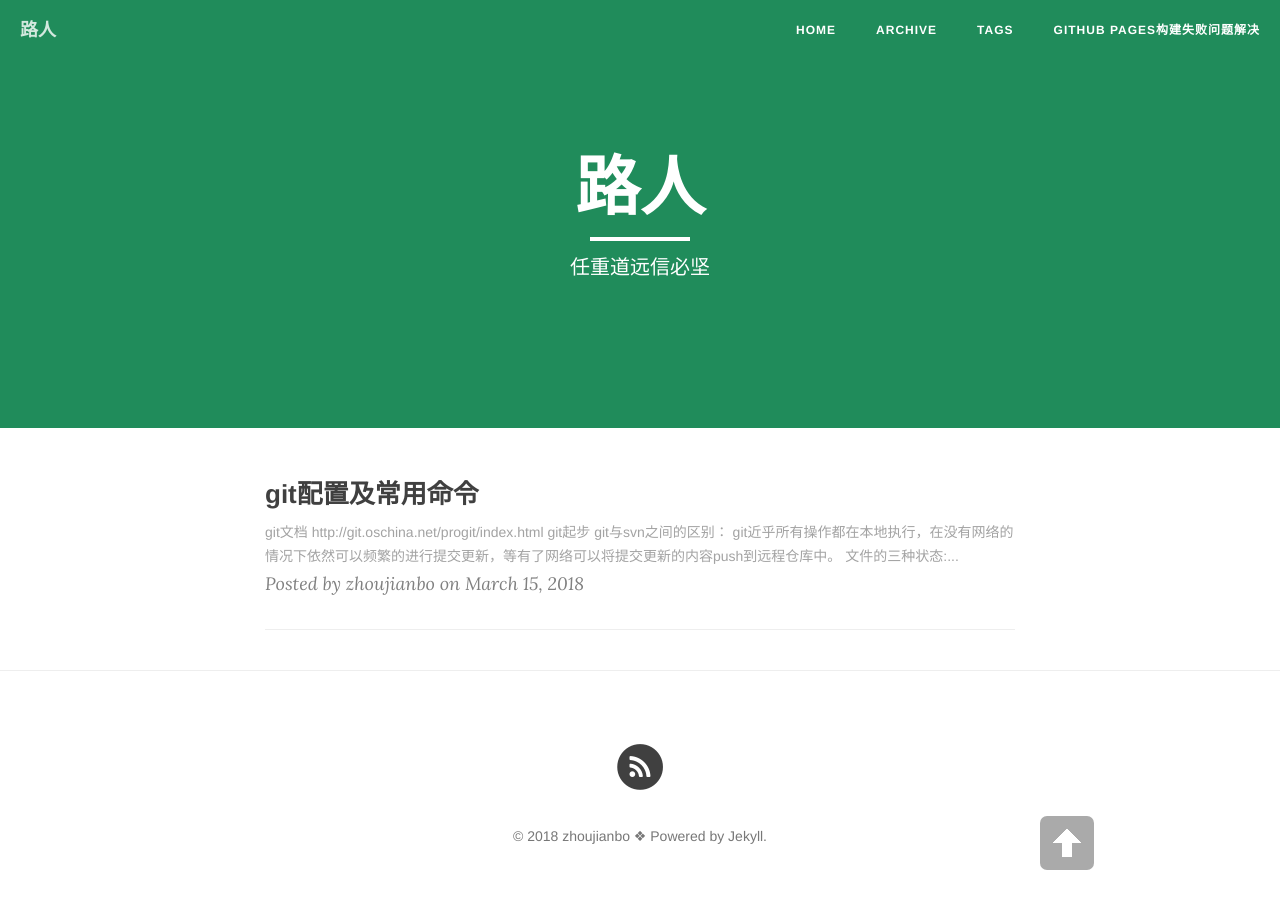
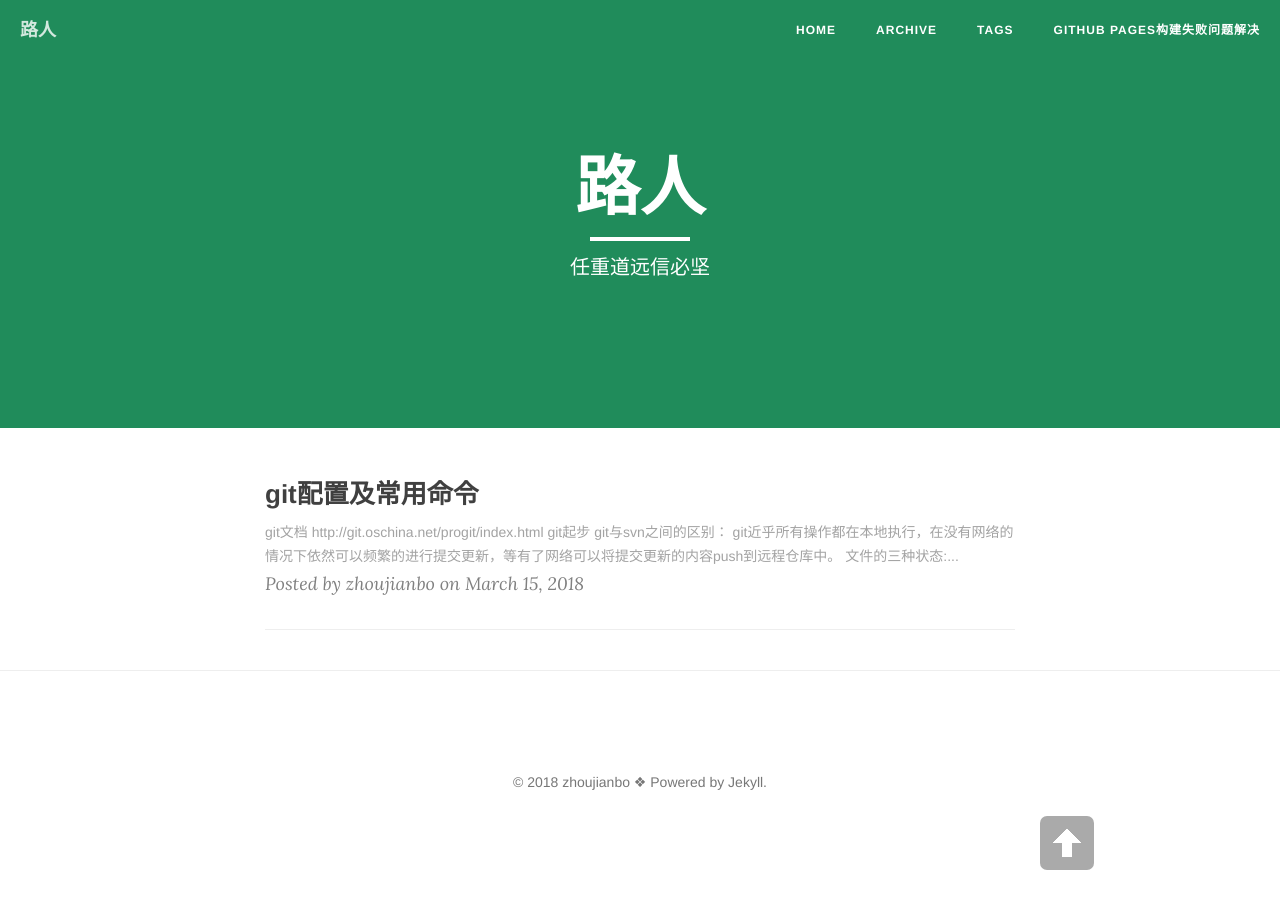
Before and after one commit to ZhouJianBoPro/ZhouJianBoPro.github.io, a Jekyll site: the page built from index.html, in a window 1280 px wide. Built offline with Jekyll 4.4.1, drawn with Linux system fonts in a browser that asks for light colours; nearby versions of some CDN libraries; the list of posts is cut into pages by our own code.

Commit message:
初始化配置更改;

```diff
--- a/_includes/footer.html
+++ b/_includes/footer.html
@@ -3,88 +3,88 @@
     <div class="container">
         <div class="row">
             <div class="col-lg-8 col-lg-offset-2 col-md-10 col-md-offset-1">
-                <ul class="list-inline text-center">
-                    <!-- kill the Facebook and Weibo -->
-                    <li>
-                        <a href="{{ "/feed.xml" | prepend: site.baseurl }}">
-                            <span class="fa-stack fa-lg">
-                                <i class="fa fa-circle fa-stack-2x"></i>
-                                <i class="fa fa-rss fa-stack-1x fa-inverse"></i>
-                            </span>
-                        </a>
-                    </li>
-                    {% if site.twitter_username %}
-                    <li>
-                        <a href="https://twitter.com/{{ site.twitter_username }}">
-                            <span class="fa-stack fa-lg">
-                                <i class="fa fa-circle fa-stack-2x"></i>
-                                <i class="fa fa-twitter fa-stack-1x fa-inverse"></i>
-                            </span>
-                        </a>
-                    </li>
-                    {% endif %}
+                <!--<ul class="list-inline text-center">-->
+                    <!--&lt;!&ndash; kill the Facebook and Weibo &ndash;&gt;-->
+                    <!--<li>-->
+                        <!--<a href="{{ "/feed.xml" | prepend: site.baseurl }}">-->
+                            <!--<span class="fa-stack fa-lg">-->
+                                <!--<i class="fa fa-circle fa-stack-2x"></i>-->
+                                <!--<i class="fa fa-rss fa-stack-1x fa-inverse"></i>-->
+                            <!--</span>-->
+                        <!--</a>-->
+                    <!--</li>-->
+                    <!--{% if site.twitter_username %}-->
+                    <!--<li>-->
+                        <!--<a href="https://twitter.com/{{ site.twitter_username }}">-->
+                            <!--<span class="fa-stack fa-lg">-->
+                                <!--<i class="fa fa-circle fa-stack-2x"></i>-->
+                                <!--<i class="fa fa-twitter fa-stack-1x fa-inverse"></i>-->
+                            <!--</span>-->
+                        <!--</a>-->
+                    <!--</li>-->
+                    <!--{% endif %}-->
 
-                    {% if site.github_username %}
-                    <li>
-                        <a href="https://github.com/{{ site.github_username }}">
-                            <span class="fa-stack fa-lg">
-                                <i class="fa fa-circle fa-stack-2x"></i>
-                                <i class="fa fa-github fa-stack-1x fa-inverse"></i>
-                            </span>
-                        </a>
-                    </li>
-                    {% endif %}
+                    <!--{% if site.github_username %}-->
+                    <!--<li>-->
+                        <!--<a href="https://github.com/{{ site.github_username }}">-->
+                            <!--<span class="fa-stack fa-lg">-->
+                                <!--<i class="fa fa-circle fa-stack-2x"></i>-->
+                                <!--<i class="fa fa-github fa-stack-1x fa-inverse"></i>-->
+                            <!--</span>-->
+                        <!--</a>-->
+                    <!--</li>-->
+                    <!--{% endif %}-->
+                    <!---->
+                    <!--&lt;!&ndash;-->
+                    <!--{% if site.douban_username %}-->
+                    <!--<li>-->
+                        <!--<a href="http://www.douban.com/people/{{ site.douban_username }}">-->
+                            <!--<span class="fa-stack fa-lg">-->
+                                <!--<i class="fa fa-circle fa-stack-2x"></i>-->
+                                <!--<i class="fa fa-douban fa-stack-1x fa-inverse"></i>-->
+                            <!--</span>-->
+                        <!--</a>-->
+                    <!--</li>-->
+                    <!--{% endif %}-->
+                    <!--&ndash;&gt;-->
 
-                    <!--
-                    {% if site.douban_username %}
-                    <li>
-                        <a href="http://www.douban.com/people/{{ site.douban_username }}">
-                            <span class="fa-stack fa-lg">
-                                <i class="fa fa-circle fa-stack-2x"></i>
-                                <i class="fa fa-douban fa-stack-1x fa-inverse"></i>
-                            </span>
-                        </a>
-                    </li>
-                    {% endif %}
-                    -->
+                    <!--&lt;!&ndash;-->
+                    <!--{% if site.facebook_username %}-->
+                    <!--<li>-->
+                        <!--<a href="https://www.facebook.com/{{ site.facebook_username }}">-->
+                            <!--<span class="fa-stack fa-lg">-->
+                                <!--<i class="fa fa-circle fa-stack-2x"></i>-->
+                                <!--<i class="fa fa-facebook fa-stack-1x fa-inverse"></i>-->
+                            <!--</span>-->
+                        <!--</a>-->
+                    <!--</li>-->
+                    <!--{% endif %}-->
+                    <!--&ndash;&gt;-->
 
-                    <!--
-                    {% if site.facebook_username %}
-                    <li>
-                        <a href="https://www.facebook.com/{{ site.facebook_username }}">
-                            <span class="fa-stack fa-lg">
-                                <i class="fa fa-circle fa-stack-2x"></i>
-                                <i class="fa fa-facebook fa-stack-1x fa-inverse"></i>
-                            </span>
-                        </a>
-                    </li>
-                    {% endif %}
-                    -->
+                    <!--{% if site.zhihu_username %}-->
+                    <!--<li>-->
+                        <!--<a target="_blank" href="https://www.zhihu.com/people/{{ site.zhihu_username }}">-->
+                            <!--<span class="fa-stack fa-lg">-->
+                                <!--<i class="fa fa-circle fa-stack-2x"></i>-->
+                                <!--<i class="fa  fa-stack-1x fa-inverse">知</i>-->
+                            <!--</span>-->
+                        <!--</a>-->
+                    <!--</li>-->
+                    <!--{% endif %}-->
+                    <!--&lt;!&ndash;-->
+                    <!--{% if site.weibo_username %}-->
+                    <!--<li>-->
+                        <!--<a target="_blank" href="http://weibo.com/{{ site.weibo_username }}">-->
+                            <!--<span class="fa-stack fa-lg">-->
+                                <!--<i class="fa fa-circle fa-stack-2x"></i>-->
+                                <!--<i class="fa fa-weibo fa-stack-1x fa-inverse"></i>-->
+                            <!--</span>-->
+                        <!--</a>-->
+                    <!--</li>-->
+                    <!--{% endif %}-->
+                    <!--&ndash;&gt;-->
 
-                    {% if site.zhihu_username %}
-                    <li>
-                        <a target="_blank" href="https://www.zhihu.com/people/{{ site.zhihu_username }}">
-                            <span class="fa-stack fa-lg">
-                                <i class="fa fa-circle fa-stack-2x"></i>
-                                <i class="fa  fa-stack-1x fa-inverse">知</i>
-                            </span>
-                        </a>
-                    </li>
-                    {% endif %}
-                    <!--
-                    {% if site.weibo_username %}
-                    <li>
-                        <a target="_blank" href="http://weibo.com/{{ site.weibo_username }}">
-                            <span class="fa-stack fa-lg">
-                                <i class="fa fa-circle fa-stack-2x"></i>
-                                <i class="fa fa-weibo fa-stack-1x fa-inverse"></i>
-                            </span>
-                        </a>
-                    </li>
-                    {% endif %}
-                    -->
-
-                </ul>
+                <!--</ul>-->
                 <p class="copyright text-muted">
                 &copy; {{ site.time | date: '%Y' }} {{ site.owner.name }} ❖ Powered by Jekyll.
                 </p>
```
